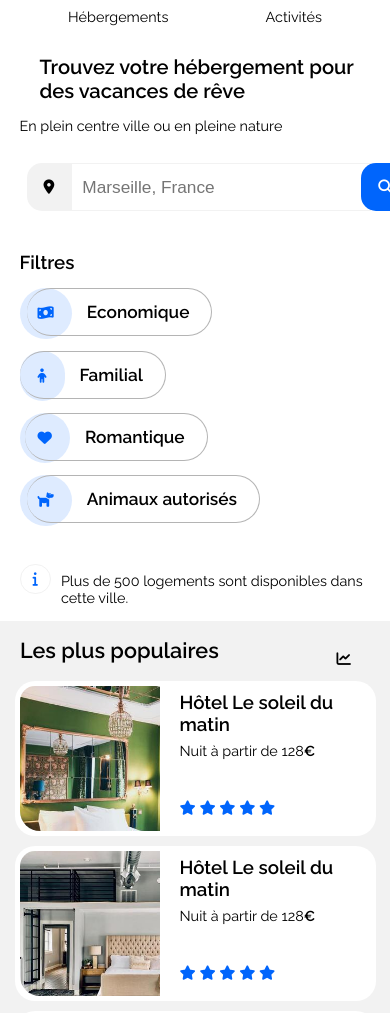
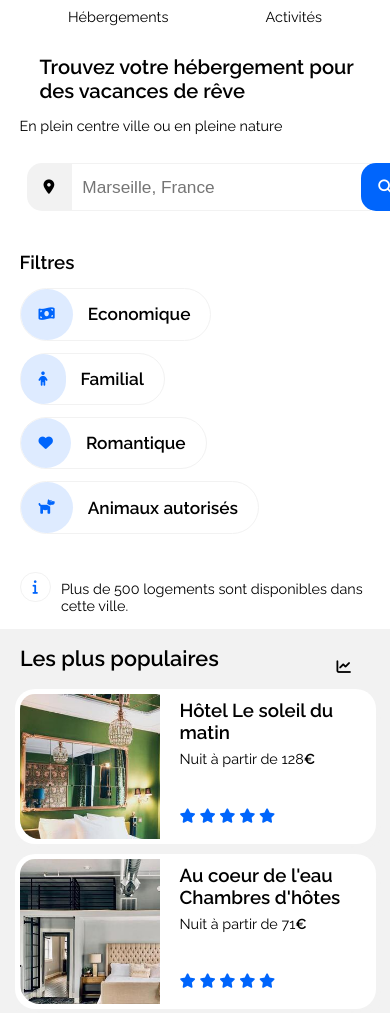
Before and after one commit to Jmarc725/JeanmarcLemaire_2_14122020, a plain HTML site: page index.html in a window 390 px wide. Shown: the part 87-1100 px from the top of the page. Drawn offline with Linux system fonts and the light colour scheme.

Commit message:
Retouches version smartphone

```diff
--- a/index.html
+++ b/index.html
@@ -7,6 +7,7 @@
         <link rel="stylesheet" href="style.css">
         <link rel="preconnect" href="https://fonts.gstatic.com">
         <link href="https://fonts.googleapis.com/css2?family=Raleway:wght@400;600&display=swap" rel="stylesheet">
+        <link rel="stylesheet" media="screen and (min-width: 1280px)" href="resolution_tablette.css">
         <script src="https://kit.fontawesome.com/d8dfc5c0e3.js" crossorigin="anonymous"></script>
     </head>
     <body>
@@ -40,10 +41,23 @@
             </div>
             <h2>Filtres</h2>
             <div id="filtres">
-                <div class="icone"><i class="fas fa-money-bill-wave"></i><a href="#">Economique</a></div>
-                <div class="icone"><i class="fas fa-child"></i><a href="#">Familial</a></div>
-                <div class="icone"><i class="fas fa-heart"></i><a href="#">Romantique</a></div>
-                <div class="icone"><i class="fas fa-dog"></i><a href="#">Animaux autorisés</a></div>
+                <div class="bulle_filtre">
+                <div class="icone"><i class="fas fa-money-bill-wave"></i></div>
+                <a href="#">Economique</a>
+                </div>
+                <div class="bulle_filtre">
+                <div class="icone"><i class="fas fa-child"></i></div>
+                <a href="#">Familial</a>
+                </div>
+                <div class="bulle_filtre">
+
+                <div class="icone"><i class="fas fa-heart"></i></div>
+                <a href="#">Romantique</a>
+                </div>
+                <div class="bulle_filtre">
+                <div class="icone"><i class="fas fa-dog"></i></div>
+                <a href="#">Animaux autorisés</a>
+                </div>
             </div>
             <div id="infos">
                 <i class="fas fa-info"></i>
@@ -65,28 +79,28 @@
                             <i class="fas fa-star"></i>
                             <i class="fas fa-star"></i>
                             <i class="fas fa-star"></i>
-                            <i class="fas fa-star"></i>
+                            <i class="fas fa-star" class="etoile_grise"></i>
                         </div>
                     </div>
                 </div>
                 <div class="bulle_populaire">
                     <div class="photo"><a href="#"><img src="images/hebergements/4_small/aw-creative-VGs8z60yT2c-unsplash.jpg" alt="photo"></a></div>
                         <div class="infos_populaires">
-                            <h2><a href="#">Hôtel Le soleil du<br> matin</a></h2>
-                            <p><a href="#">Nuit à partir de 128<strong>€</strong></a></p>
+                            <h2><a href="#">Au coeur de l'eau<br> Chambres d'hôtes</a></h2>
+                            <p><a href="#">Nuit à partir de 71<strong>€</strong></a></p>
                             <i class="fas fa-star"></i>
                             <i class="fas fa-star"></i>
                             <i class="fas fa-star"></i>
-                            <i class="fas fa-star"></i>
-                            <i class="fas fa-star"></i>
+                            <i class="fas fa-star" ></i>
+                            <i class="fas fa-star" class="etoile_grise"></i>
                         </div>
                     </div>
                 </div>
                 <div class="bulle_populaire">
                     <div class="photo"><a href="#"><img src="images/hebergements/4_small/febrian-zakaria-sjvU0THccQA-unsplash.jpg" alt="photo"></a></div>
                         <div class="infos_populaires">
-                            <h2><a href="#">Hôtel Le soleil du<br> matin</a></h2>
-                            <p><a href="#">Nuit à partir de 128<strong>€</strong></a></p>
+                            <h2><a href="#">Hôtel Tout bleu et<br> Blanc</a></h2>
+                            <p><a href="#">Nuit à partir de 68<strong>€</strong></a></p>
                             <i class="fas fa-star"></i>
                             <i class="fas fa-star"></i>
                             <i class="fas fa-star"></i>
@@ -110,7 +124,7 @@
                     <i class="fas fa-star"></i>
                     <i class="fas fa-star"></i>
                     <i class="fas fa-star"></i>
-                    <i class="fas fa-star"></i>
+                    <i id="e" class="fas fa-star"></i>
                 </div>
             </div>
             <div class="bulle_hebergement">
--- a/style.css
+++ b/style.css
@@ -98,17 +98,25 @@ input {
 #filtres {
     display: flex;
     flex-wrap: wrap;
-    justify-content: space-between;
+    justify-content: flex-start;
 }
 
-#filtres a {
+.bulle_filtre {
+    display: flex;
+    justify-content: flex-start;
+    align-items: center;
+    margin-right: 30px;
+    margin-bottom: 12px;
+    border: 1px solid #f2f2f2;
+    border-radius: 35px;
+
+}
+
+.bulle_filtre a {
     font-size: 1.2em;
-    font-weight: bold;
-    padding: 13px 22px 13px 60px;
-    border: 1px solid rgb(180,180,180);
-    border-left: none;
-    border-radius: 30px;
-    margin-left: -45px;
+    font-weight: 600;
+    padding-right: 20px;
+    margin-left: 3px;
 }
 
 #filtres i {
@@ -119,9 +127,9 @@ input {
 
 .icone {
     margin-right: 12px;
-    margin-bottom: 12px;
     align-items: center;
 }
+
 
 #infos {
     display: flex;
@@ -167,6 +175,11 @@ aside {
     background-color: white;
     padding: 5px;
     border-radius: 20px;
+    box-shadow: 0 6px 8px #f2f2f2;
+}
+
+.etoile_grise {
+
 }
 
 #hotel_populaire {
@@ -255,6 +268,10 @@ h1 {
     padding: 20px;
 }
 
+#e {
+    color: back;
+}
+
 
 /* Section Activites */
 
@@ -306,3 +323,17 @@ footer li {
 .titre {
     margin-bottom: 30px;
 }
+
+
+
+@media screen and (min-width: 1280px) {
+
+    nav ul {
+        display: flex;
+        justify-content: flex-end;
+    }
+
+    nav li {
+        margin-right: 20px;
+    }
+}
```
Also changed, not shown: resolution_desktop.css (added, +8 -0 lines), 1 other file.
